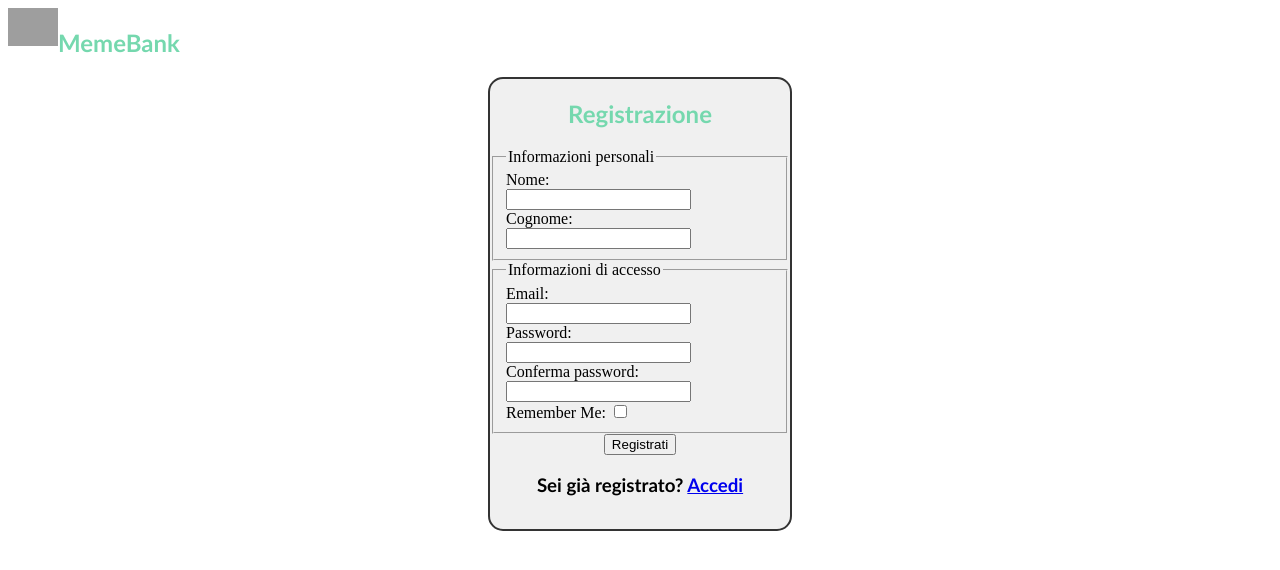
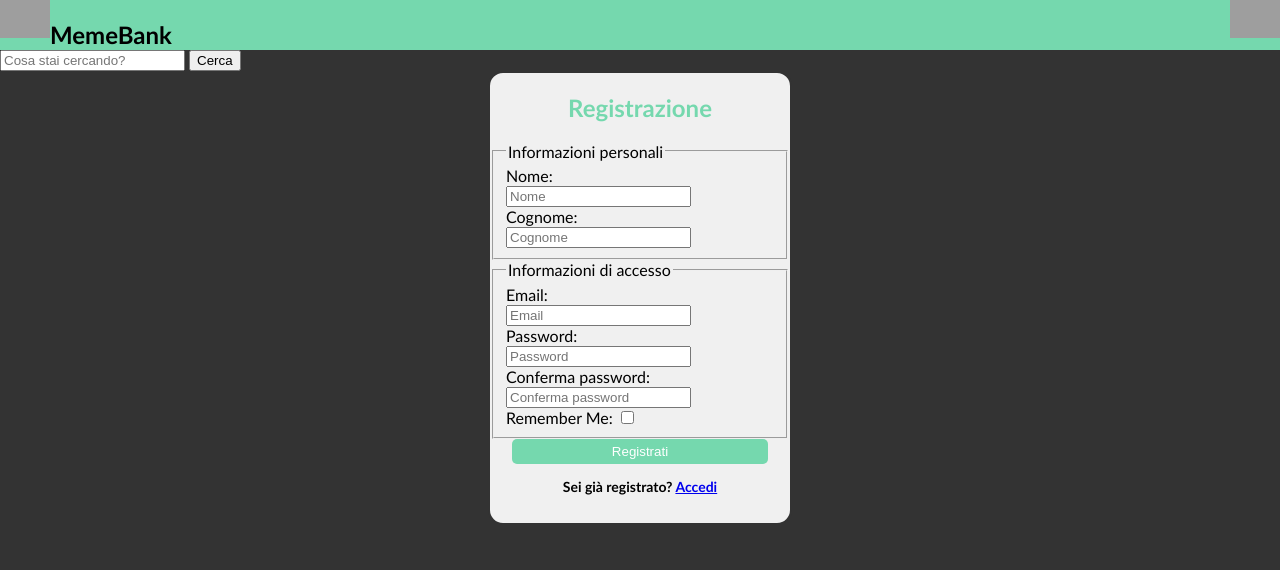
Before and after one commit to AndyVale/SAW, a PHP site: page /form.html in a window 1280 px wide. Shown: the top 570 px of the page. Run offline with PHP 8.4, Linux system fonts and the light colour scheme; grey boxes are pictures that could not be loaded.

Commit message:
Graphic changes on background and upper part

```diff
--- a/form.html
+++ b/form.html
@@ -4,40 +4,47 @@
     <title>Registrazione</title>
 	<link rel="stylesheet" href="style.css">
 </head>
-<body>
+<body class="body">
 	<div class="flex_container_logo">
 		<div><img class="logo_image" src="5338757-84.png" alt="Emoji sorridente"></div>
 		<div><h2 class="logo_text"> MemeBank </h2></div>
+		<div class="profile"><img class="logo_image" src="113116-84.png" alt="Imagine di profilo di default: silouette del busto di una persona"></div>
     </div>
+
+    <label for="search" class="hide_search_note"> Cerca nel sito </label>
+	<input type="search" id="search" name="search" class="txt" size="20" placeholder="Cosa stai cercando?">
+   	<input type="submit" class="btn" value="Cerca">
+
+
 
 	<div class="flex_container">
 	<div class="form_border_registration">
 	<h2 class="firstclass">Registrazione</h2>
-    <form action="registration.php" method="post">
+    <form class="form" action="registration.php" method="post">
 
 		<fieldset>
    			<legend>Informazioni personali</legend>
     		<label for="firstname">Nome:</label> <br>
-			<input type="text" id="firstname" name="firstname" required> <br>
+			<input type="text" id="firstname" name="firstname" placeholder="Nome" required> <br>
 			<label for="lastname">Cognome:</label> <br>
-			<input type="text" id="lastname" name="lastname" required> <br>
+			<input type="text" id="lastname" name="lastname" placeholder="Cognome" required> <br>
 		</fieldset>
 
 		<fieldset>
 			<legend>Informazioni di accesso</legend>
 			<label for="email">Email:</label> <br>
-			<input type="email" id="email" name="email" required> <br>
+			<input type="email" id="email" name="email" placeholder="Email" pattern="[a-zA-Z0-9._%+-]+@[a-zA-Z0-9.-]+\.[a-zA-Z]{2,}" required> <br>
 			<label for="pass">Password:</label> <br>
-			<input type="password" id="pass" name="pass" required> <br>
+			<input type="password" id="pass" name="pass" placeholder="Password" required> <br>
 			<label for="confirm">Conferma password:</label> <br>
-			<input type="password" id="confirm" name="confirm" required> <br>
+			<input type="password" id="confirm" name="confirm" placeholder="Conferma password" required> <br>
 		<div>
 			<label for="rememberme"> Remember Me:</label>
-			<input type="checkbox" id="rememberme" name="rememberme"> <br>
+			<input class="checkbox" type="checkbox" id="rememberme" name="rememberme"> <br>
 		</div>
    		</fieldset>
 
-		<div class="flex_container"> <input type="submit" value="Registrati"> </div>
+		<div class="flex_container"> <input class="colored-button" type="submit" value="Registrati"> </div>
 
 		<h3 class="thirdclass"> Sei gi&agrave; registrato? <a href='login.html'> Accedi </a> </h3>
     </form>
--- a/style.css
+++ b/style.css
@@ -23,6 +23,9 @@
 
 .flex_container_logo{
     display: flex;
+    background-color: #75D8AE;
+    height: 50px;
+    width: 100%;
 }
 
 .logo_image{
@@ -31,7 +34,7 @@
 }
 
 .logo_text{
-    color: #75D8AE;
+    color: #000000;
     font-family:'Gill Sans', 'Gill Sans MT', Calibri, 'Trebuchet MS', sans-serif;
 }
 
@@ -41,6 +44,41 @@
 }
 
 .thirdclass{
-    font-family:'Gill Sans', 'Gill Sans MT', Calibri, 'Trebuchet MS', sans-serif;
+    font-family: Calibri, 'Trebuchet MS', sans-serif;
     text-align: center;
+    font-size: 14px;
 }
+
+.body {
+    background-color:#333;
+    margin: 0;
+    padding: 0;
+}
+
+.colored-button {
+    background-color: #75D8AE; /* Colore di sfondo del bottone */
+    color: #fff; /* Colore del testo del bottone */
+    padding: 5px 100px; /* Padding interno del bottone */
+    border: none; /* Rimuove il bordo del bottone */
+    border-radius: 5px; /* Bordo arrotondato del bottone */
+    cursor: pointer; /* Cambia il cursore al passaggio del mouse */
+}
+
+.form {
+    font-family: Calibri, 'Trebuchet MS', sans-serif;
+}
+
+.checkbox {
+    cursor: pointer;
+}
+
+/*nascondiamo l'etichetta per migliorare l'accesibilità aiutando gli utenti */
+/*che usano i lettori di schermo */
+.hide_search_note {
+    position:absolute;
+    left:-9999px;
+    }
+
+.profile {
+    margin-left: auto;
+}
```
Also changed, not shown: login.html (+10 -5 lines).
